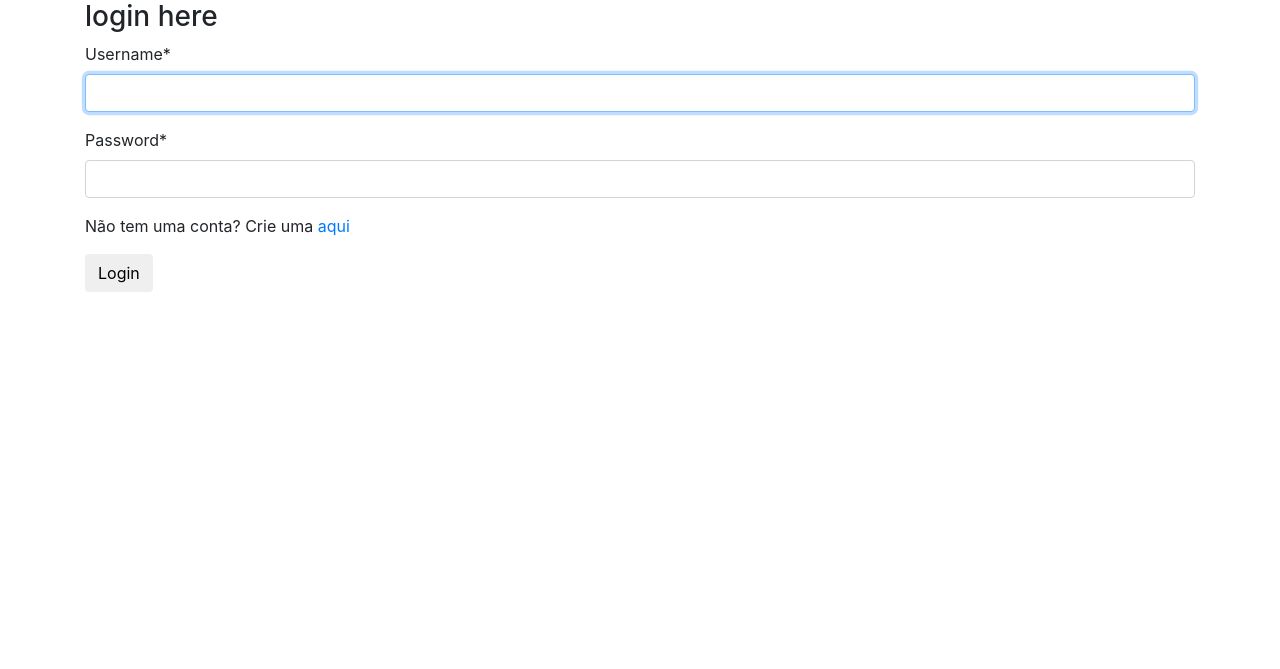
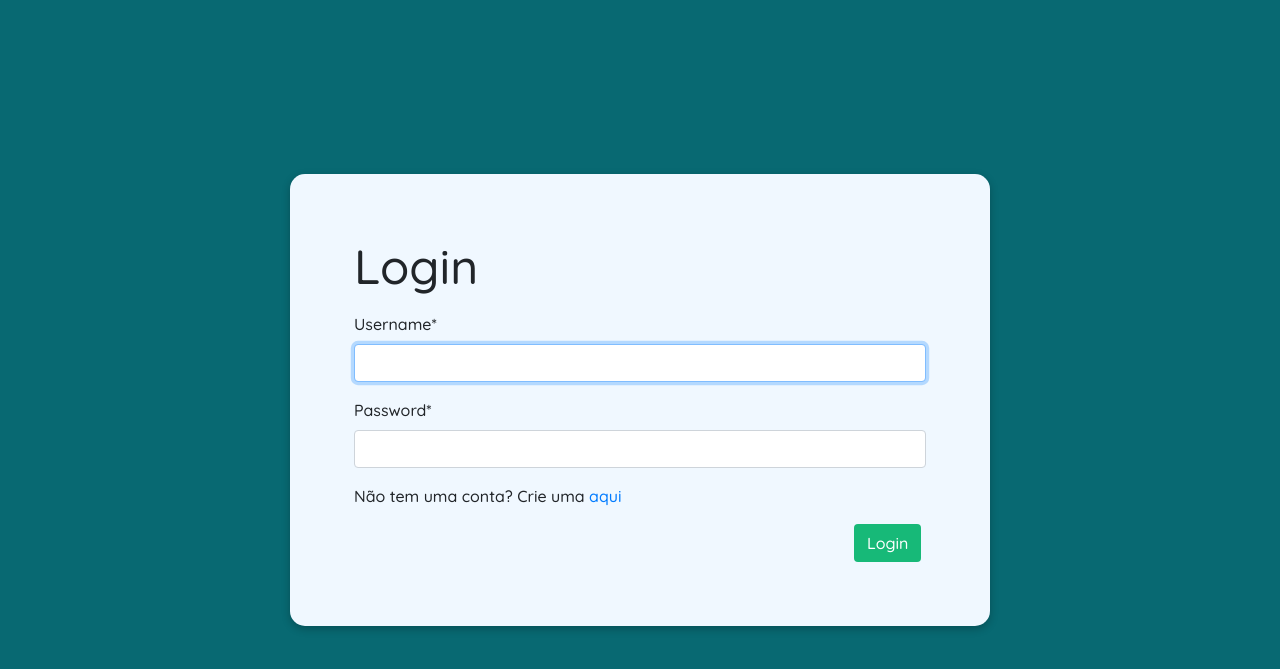
Before and after one commit to jpmairinque/todolist.django3, a Django app: page /login/ in a window 1280 px wide. Shown: the top 669 px of the page. Run offline with Django 3.2, Linux system fonts and the light colour scheme; some libraries are stand-ins or nearby versions.

Commit message:
login commit

```diff
--- a/register/templates/register/register.html
+++ b/register/templates/register/register.html
@@ -8,7 +8,7 @@
     <link rel="stylesheet" href="https://maxcdn.bootstrapcdn.com/bootstrap/4.0.0/css/bootstrap.min.css" integrity="sha384-Gn5384xqQ1aoWXA+058RXPxPg6fy4IWvTNh0E263XmFcJlSAwiGgFAW/dAiS6JXm" crossorigin="anonymous">
     <link rel="stylesheet" href="{% static 'register.css' %}">
 
-    <title>Document</title>
+    <title>ToDoList | SignUp</title>
 </head>
 <body>
     <div class="signupbox">
@@ -17,6 +17,7 @@
 <form method="POST" action="">
     {% csrf_token %}
     {{ form | crispy }}
+    <p>Já tem uma conta? Faça login <a href="/login">aqui</a></p>
     <input type="submit" class="btn" value="enviar">
 </form>
 </div>
--- a/register/templates/registration/login.html
+++ b/register/templates/registration/login.html
@@ -1,4 +1,4 @@
-
+{% load static %}
 <!DOCTYPE html>
 <html lang="en">
 <head>
@@ -6,13 +6,14 @@
     <meta http-equiv="X-UA-Compatible" content="IE=edge">
     <meta name="viewport" content="width=device-width, initial-scale=1.0">
     <link rel="stylesheet" href="https://maxcdn.bootstrapcdn.com/bootstrap/4.0.0/css/bootstrap.min.css" integrity="sha384-Gn5384xqQ1aoWXA+058RXPxPg6fy4IWvTNh0E263XmFcJlSAwiGgFAW/dAiS6JXm" crossorigin="anonymous">
+    <link rel="stylesheet" href="{% static 'register.css' %}">
     <title>Document</title>
 </head>
 <body>
 
-<div class="container">
+<div class="signupbox">
 
- <h3>login here </h3>
+ <h1>Login </h1>
 
 {% load crispy_forms_tags %}
 <form method="POST" action="">
--- a/tasks/static/list.css
+++ b/tasks/static/list.css
@@ -53,6 +53,7 @@ body{
     min-height: 700px;
     background-color: #17b978;
     border-radius: 15px;
+    box-shadow: rgba(0, 0, 0, 0.24) 0px 3px 8px;
 }
 
 .add{
@@ -104,6 +105,7 @@ h3{
 span{
     color: black;
     margin-left: 10px;
+    font-size: 1.2rem;
 }
 
 small{
--- a/tasks/static/register.css
+++ b/tasks/static/register.css
@@ -27,6 +27,7 @@ h1{
     padding: 4rem;
     width: 700px;
     border-radius: 15px;
+    box-shadow: rgba(0, 0, 0, 0.24) 0px 3px 8px;
 }
 
 .btn{
--- a/tasks/templates/tasks/list.html
+++ b/tasks/templates/tasks/list.html
@@ -37,7 +37,7 @@
 
     <div class="taskbox">
     <a class="edit" href="{% url 'update_task' task.id%}">Editar</a>
-    <a class="apagar" href="{% url 'delete' task.id%}">Apagar</a>
+    <a class="apagar" href="{% url 'delete' task.id%}">X</a>
 
     <span>{{task}} </span>
 
@@ -51,5 +51,6 @@
 
 </div>
 
+
 </body>
 </html>
--- a/tasks/templates/tasks/update_task.html
+++ b/tasks/templates/tasks/update_task.html
@@ -12,15 +12,18 @@
 </head>
 <body>
  <div class="editbox">
+<div class="header">
+<a href="/"><img class="back" src="{% static 'arrow.png' %}" alt=""></a>
 <h3>Editar tarefa</h3>
 
+</div>
 <form method="POST" action="">
 
     {% csrf_token %}
 
     {{form.title}}
 
-    <input class="add" type="submit" value="Update Task">
+    <input class="add" type="submit" value="Pronto">
 </form>
 
 </div>
```
Also changed, not shown: tasks/static/taskedit.css (+11 -0 lines), db.sqlite3, tasks/static/arrow.png (added).
